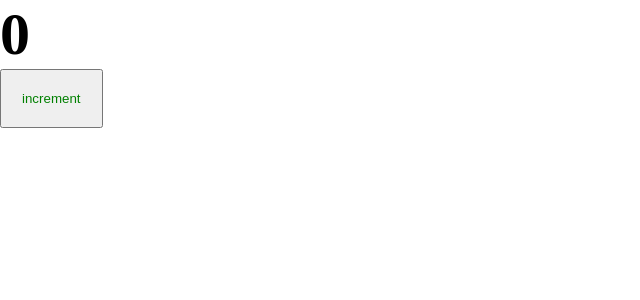
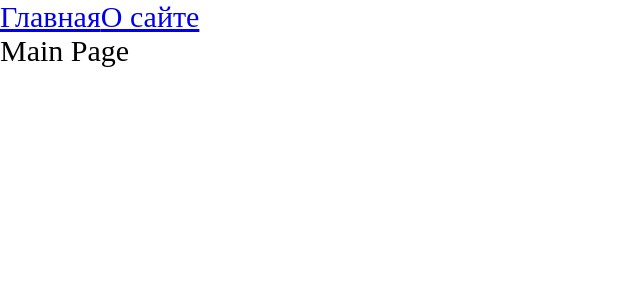
Before and after one commit to Dreamer1992/prod-project, a React app: page / in a window 1280 px wide. Shown: the top 300 px of the page, without its empty margins (0-640 px from the left). Built offline with nearby package versions, Linux system fonts and the light colour scheme.

Commit message:
6. Routing. Code splitting. Lazy. Suspense

```diff
--- a/package.json
+++ b/package.json
@@ -15,6 +15,7 @@
     "@types/node": "^17.0.21",
     "@types/react": "^17.0.39",
     "@types/react-dom": "^17.0.11",
+    "@types/react-router-dom": "^5.3.3",
     "@types/webpack": "^5.28.0",
     "@types/webpack-dev-server": "^4.7.2",
     "css-loader": "^6.8.1",
@@ -32,6 +33,7 @@
   },
   "dependencies": {
     "react": "^17.0.2",
-    "react-dom": "^17.0.2"
+    "react-dom": "^17.0.2",
+    "react-router-dom": "^6.2.1"
   }
 }
--- a/src/App.tsx
+++ b/src/App.tsx
@@ -1,13 +1,25 @@
-// project imports
-import Counter from "./components/Counter";
+import { Suspense } from "react";
+import { Route, Routes, Link } from "react-router-dom";
 
 // styles
 import "./index.scss";
 
+// pages
+import { AboutPageAsync } from "./pages/AboutPage/AboutPage.async";
+import { MainPageAsync } from "./pages/MainPage/MainPage.async";
+
 const App = () => {
   return (
     <div className="app">
-      <Counter />
+      <Link to="/">Главная</Link>
+      <Link to="/about">О сайте</Link>
+
+      <Suspense fallback={<div>Loading...</div>}>
+        <Routes>
+          <Route path="/about" element={<AboutPageAsync />} />
+          <Route path="/" element={<MainPageAsync />} />
+        </Routes>
+      </Suspense>
     </div>
   );
 };
--- a/src/index.tsx
+++ b/src/index.tsx
@@ -1,6 +1,13 @@
 import { render } from "react-dom";
+
+import { BrowserRouter } from "react-router-dom";
 
 // project imports
 import App from "./App";
 
-render(<App />, document.getElementById("root"));
+render(
+  <BrowserRouter>
+    <App />
+  </BrowserRouter>,
+  document.getElementById("root")
+);
--- /dev/null
+++ b/src/pages/AboutPage/AboutPage.async.tsx
@@ -0,0 +1,3 @@
+import { lazy } from "react";
+
+export const AboutPageAsync = lazy(() => import("./AboutPage"));
--- /dev/null
+++ b/src/pages/AboutPage/AboutPage.tsx
@@ -0,0 +1,5 @@
+const AboutPage = () => {
+  return <div>About Page</div>;
+};
+
+export default AboutPage;
--- /dev/null
+++ b/src/pages/MainPage/MainPage.async.tsx
@@ -0,0 +1,3 @@
+import { lazy } from "react";
+
+export const MainPageAsync = lazy(() => import("./MainPage"));
--- /dev/null
+++ b/src/pages/MainPage/MainPage.tsx
@@ -0,0 +1,5 @@
+const MainPage = () => {
+  return <div>Main Page</div>;
+};
+
+export default MainPage;
```
Also changed, not shown: 2 other files (tests, documents, lock files or other folders).
